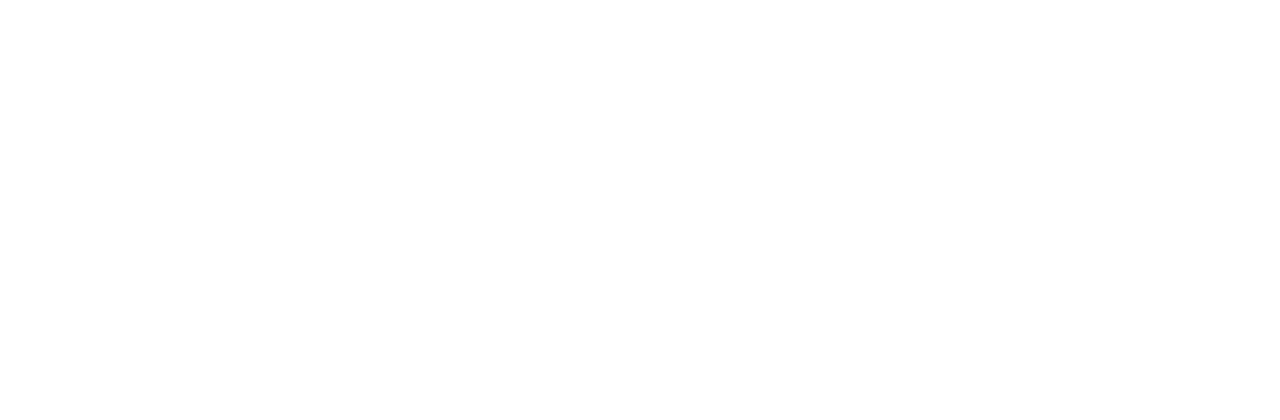
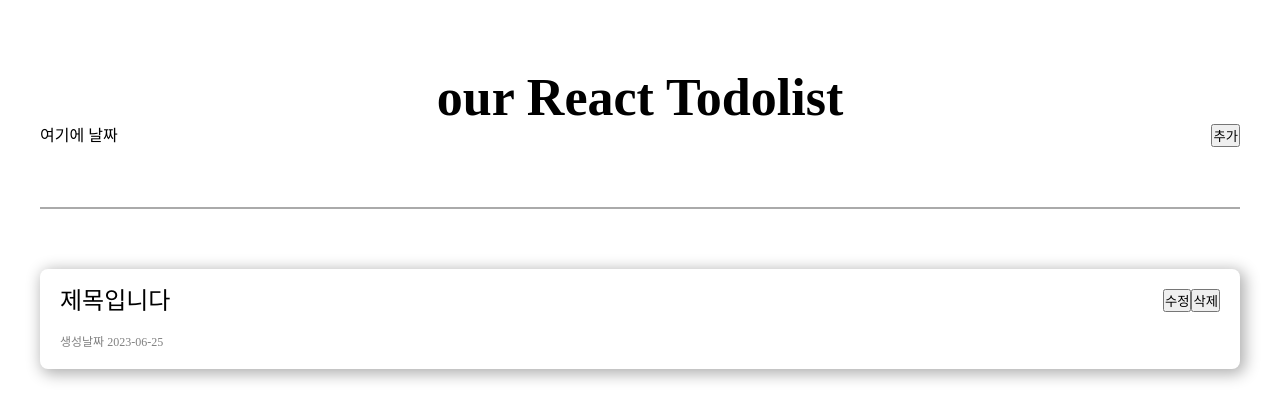
Before and after one commit to kminvita/practice_pro, a React (Create React App) app: page / in a window 1280 px wide. Shown: the top 420 px of the page. Built offline with nearby package versions, Linux system fonts and the light colour scheme.

Commit message:
Add/main페이지 작업 및 기본 css 적용

```diff
--- a/src/App.js
+++ b/src/App.js
@@ -1,8 +1,11 @@
-import React, { useState } from "react";
+import React from "react";
+import { MainPage } from 'pages';
 
 function App() {
   return (
-  <></>
+  <>
+    <MainPage />
+  </>
   );
 }
 
--- a/src/components/index.js
+++ b/src/components/index.js
@@ -1 +1 @@
-export const variable = 1;
+export {};
--- a/src/pages/index.js
+++ b/src/pages/index.js
@@ -1,3 +1 @@
-import { variable } from "components";
-
-export {};
+export { default as MainPage } from './main';
--- /dev/null
+++ b/src/pages/main/index.js
@@ -0,0 +1,28 @@
+import './main.css';
+
+function MainPage() {
+    return (
+        <main>
+            <h1>our React Todolist</h1>
+            <div className='Topnavbar'>
+                <time>여기에 날짜</time>
+                <button type='button'>추가</button>
+            </div>
+            {/* 리스트가 없을 경우에는 추가해주세요 라는 텍스트 추가할것임 */}
+            <section className='todolist'>
+                <article className='todoitem'>
+                    <div>
+                        <p className='todotitle'>제목입니다</p>
+                        <tium className="createddate">생성날짜 2023-06-25</tium>
+                    </div>
+                    <div>
+                        <button type='button'>수정</button>
+                        <button type='button'>삭제</button>
+                    </div>
+                </article>
+            </section>
+        </main>
+    );
+};
+
+export default MainPage;
--- /dev/null
+++ b/src/pages/main/main.css
@@ -0,0 +1,55 @@
+main {
+    width: 100%;
+    min-height: 100vh;
+    padding: 40px;
+    display: flex;
+    flex-direction: column;
+}
+
+h1 {
+    margin: 32px auto 0;
+    font-size: 52px;
+    font-weight: 700;
+}
+
+.Topnavbar {
+    width: 100%;
+    display: flex;
+    flex-direction: row;
+    align-items: center;
+    justify-content: space-between;
+}
+
+.todolist {
+    width: 100%;
+    display: flex;
+    flex-direction: column;
+    align-items: center;
+    margin-top: 60px;
+    border-top: 2px solid #aaaaaa;
+    padding-top: 60px;
+}
+
+.todoitem {
+    width: 100%;
+    display: flex;
+    flex-direction: row;
+    padding: 20px;
+    border-radius: 8px;
+    cursor: pointer;
+    -moz-box-shadow: 3px 3px 14.5px 2px #afafaf;
+    box-shadow: 3px 3px 14.5px 2px #afafaf;
+    justify-content: space-between;
+}
+
+.todotitle {
+    font-size: 24px;
+    font-weight: 500;
+    margin-bottom: 20px;
+}
+
+.createddate {
+    font-size: 12px;
+    font-weight: 400px;
+    color: gray;
+}
--- /dev/null
+++ b/src/styles/global.css
@@ -0,0 +1,5 @@
+* {
+    margin: 0;
+    padding: 0;
+    box-sizing: border-box;
+}
--- a/src/styles/index.css
+++ b/src/styles/index.css
@@ -1 +1,2 @@
-@import 'reset.css'
+@import 'reset.css';
+@import 'global.css';
```
